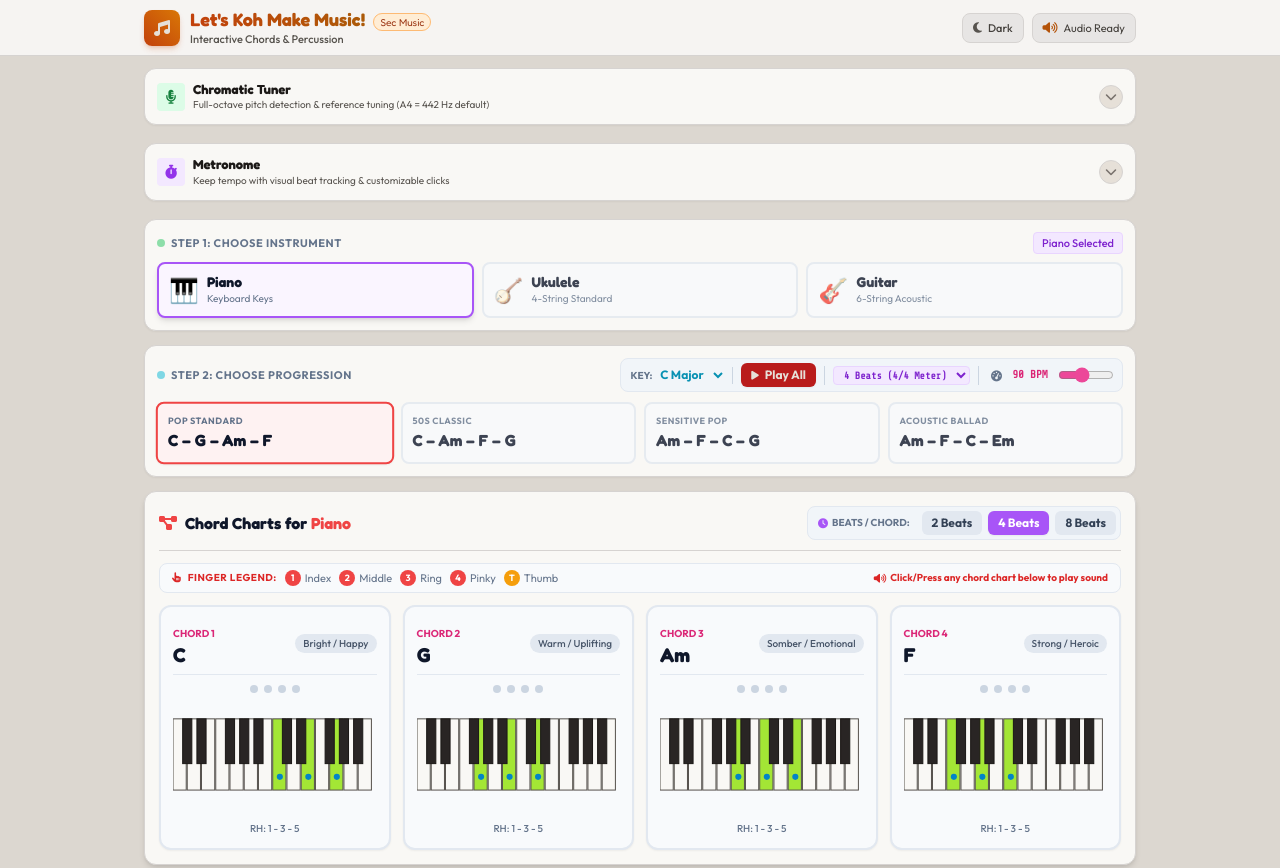
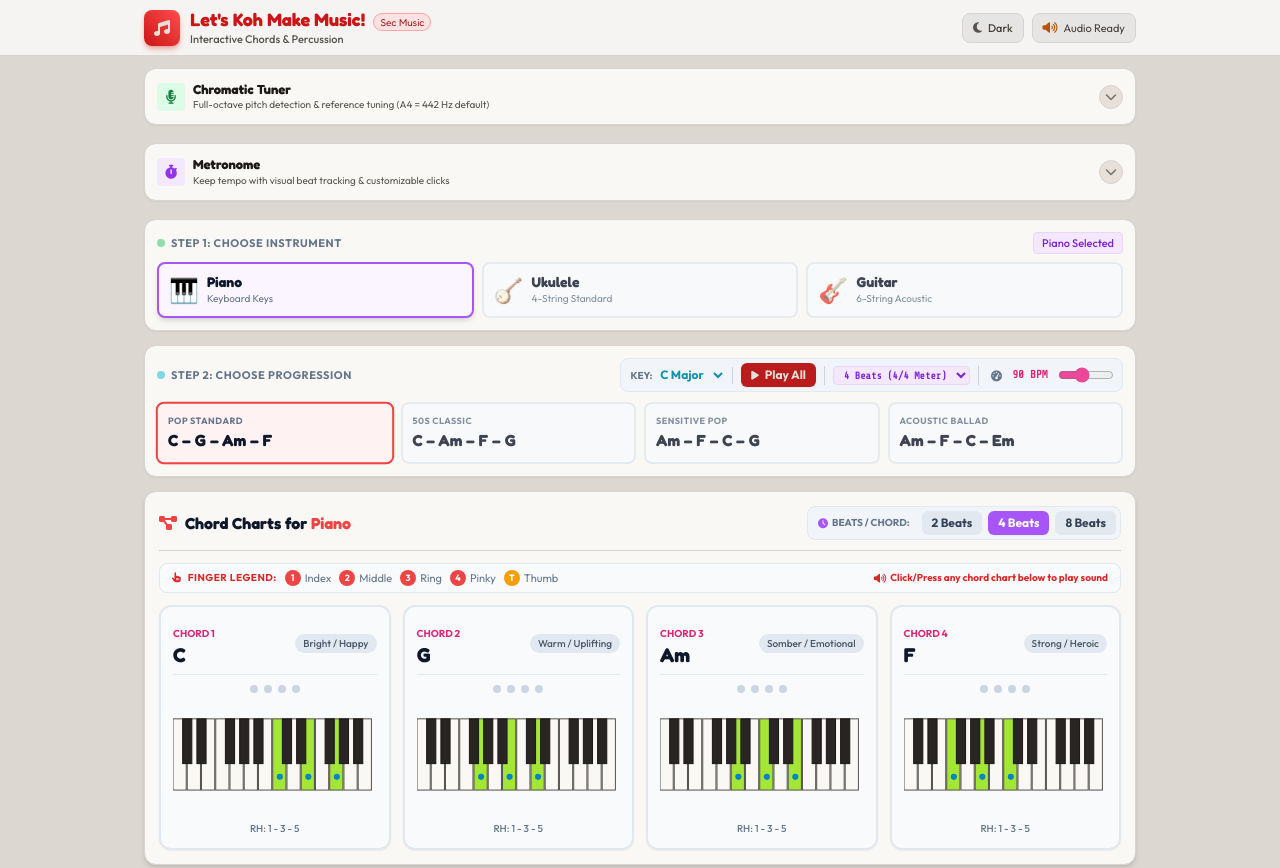
Before and after one commit to mskohindahouse/musicindahouse, a plain HTML site: page index.html in a window 1280 px wide. Shown: the top 868 px of the page. Drawn offline with nearby package versions, Linux system fonts and the light colour scheme.

Commit message:
Update index.html

```diff
--- a/index.html
+++ b/index.html
@@ -67,13 +67,13 @@
     <header class="bg-[#F9F8F5]/90 dark:bg-stone-900/90 backdrop-blur-md border-b border-stone-300 dark:border-stone-800 sticky top-0 z-50 py-2 transition-colors duration-300">
         <div class="max-w-5xl mx-auto px-3 sm:px-4 flex items-center justify-between">
             <div class="flex items-center gap-2.5">
-                <div class="w-8 h-8 sm:w-9 sm:h-9 rounded-lg bg-gradient-to-tr from-orange-700 to-amber-600 flex items-center justify-center text-[#E6E0D8] shadow-md shadow-orange-700/20">
-                    <i class="fa-solid fa-music text-base"></i>
-                </div>
+                <div class="w-8 h-8 sm:w-9 sm:h-9 rounded-lg bg-gradient-to-tr from-[#CB1517] to-[#FF4D4D] flex items-center justify-center text-[#E6E0D8] shadow-md shadow-[#CB1517]/30">
+    <i class="fa-solid fa-music text-base"></i>
+</div>
                 <div>
-                    <h1 class="font-display font-bold text-lg leading-tight text-transparent bg-clip-text bg-gradient-to-r from-orange-700 via-amber-700 to-yellow-700 dark:from-orange-400 dark:via-amber-400 dark:to-yellow-300">
-                        Let's Koh Make Music! <span class="text-[10px] px-1.5 py-0.5 rounded-full bg-orange-100 dark:bg-orange-900/60 text-orange-800 dark:text-orange-300 border border-orange-300 dark:border-orange-700/50 font-normal ml-1">Sec Music</span>
-                    </h1>
+                    <h1 class="font-display font-bold text-lg leading-tight text-[#CB1517]">
+   		     Let's Koh Make Music! <span class="text-[10px] px-1.5 py-0.5 rounded-full bg-red-100 dark:bg-red-900/60 text-red-800 dark:text-red-300 border border-red-300 dark:border-red-700/50 font-normal ml-1">Sec Music</span>
+		</h1>
                     <p class="text-[11px] text-stone-600 dark:text-stone-400 font-medium">Interactive Chords & Percussion</p>
                 </div>
             </div>
```
